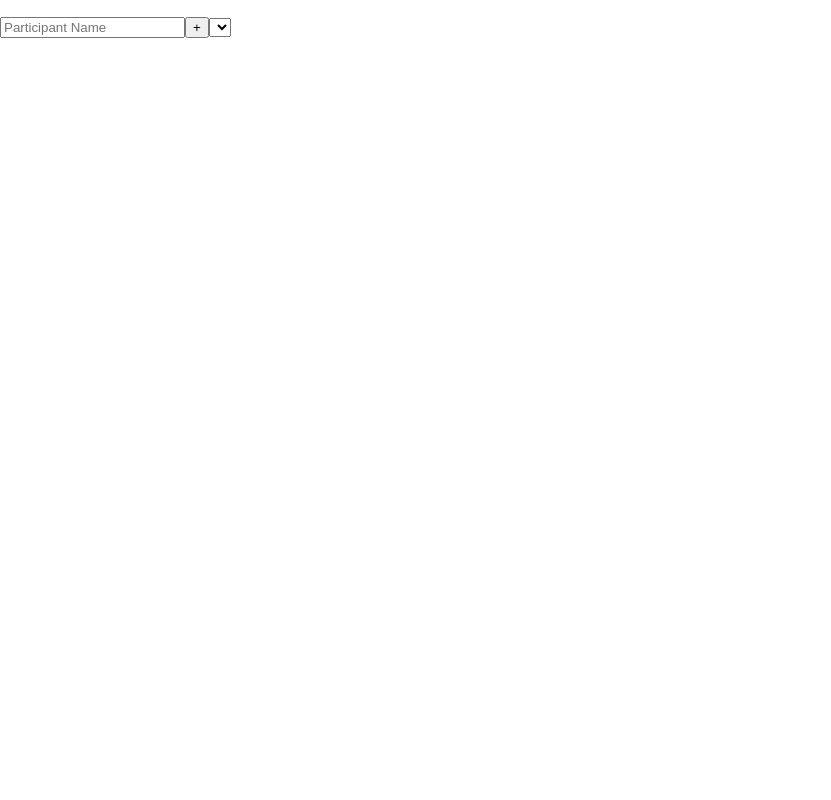
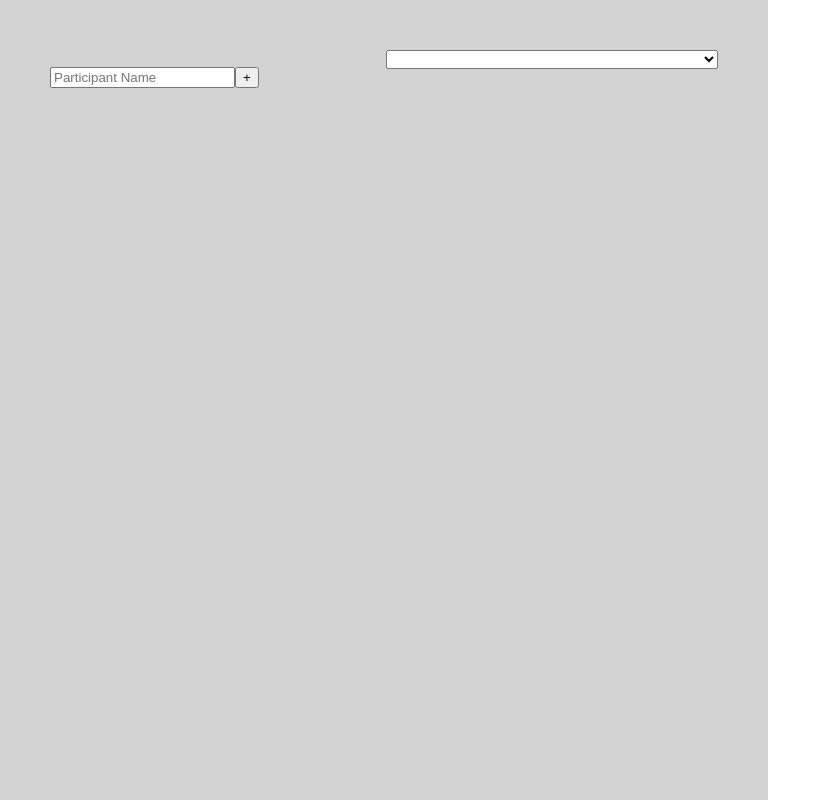
Before and after one commit to sleepypikachu/team-splitter, a Next.js app: page / in a window 1280 px wide. Shown: the whole page, without its empty margins (0-831 px from the left). Built offline with nearby package versions, Linux system fonts and the light colour scheme.

Commit message:
start styling

```diff
--- a/components/addParticipant.js
+++ b/components/addParticipant.js
@@ -1,5 +1,6 @@
 import React from "react";
-import {useRef} from 'react'
+import {useRef} from 'react';
+import styles from '../styles/Generator.module.scss';
 
 const AddParticipant = ({ addParticipant }) => {
     const inputEl = useRef(null);
@@ -18,10 +19,10 @@ const AddParticipant = ({ addParticipant }) => {
     };
 
   return (
-    <>
+    <div className={styles.addParticipant}>
       <input onKeyDown={handleEnterClick} ref={inputEl} placeholder="Participant Name" type="text"></input>
       <button onClick={handleClick}>+</button>
-    </>
+    </div>
   );
 };
 
--- a/components/generator.js
+++ b/components/generator.js
@@ -6,6 +6,7 @@ import TeamsArea from './teamsArea'
 import split from '../lib/splittingLogic'
 import Link from 'next/link'
 
+import styles from '../styles/Generator.module.scss'
 
 const Generator = () => {
     const [participants, setParticipants] = useState([]);
@@ -23,14 +24,14 @@ const Generator = () => {
     const encodedTeams = encodeURIComponent(JSON.stringify(splitTeams));
 
     return (
-    <>
+    <div className={styles.generator}>
+        <div className={styles.participantsArea}>
             <ParticipantsBox participants={participants} removeParticipant={removeParticipant}/>
             <AddParticipant addParticipant={addParticipant}/>
-        <TeamsArea teams={teams} setTeams={setTeams} numOfParticipants={participants.length}/>
             {
                 teams.length > 1 &&
                 <Link
-                className="button"
+                    className={styles.shareButton}
                     href={{
                         pathname: '/share',
                         query: { teams: encodedTeams },
@@ -38,7 +39,11 @@ const Generator = () => {
                     share
                 </Link>
             }
-    </>
+        </div>
+        <div className={styles.teamsArea}>
+            <TeamsArea teams={teams} setTeams={setTeams} numOfParticipants={participants.length}/>
+        </div>
+    </div>
     )}
 
 export default Generator;
--- a/components/participantRow.js
+++ b/components/participantRow.js
@@ -7,10 +7,10 @@ const ParticipantRow = ({participant, removeParticipant}) => {
     }
 
     return (
-        <>
-            <li>{participant}</li>
-            <button onClick={handleClick}>-</button>
-        </>
+        <li>
+            {participant}
+            <div onClick={handleClick}>-</div>
+        </li>
     )
 
 }
--- a/components/participantsBox.js
+++ b/components/participantsBox.js
@@ -1,5 +1,6 @@
 import React from 'react';
 import ParticipantRow from './participantRow';
+import styles from '../styles/Generator.module.scss';
 
 const ParticipantsBox = ({participants, removeParticipant}) => {
 
@@ -11,7 +12,7 @@ const ParticipantsBox = ({participants, removeParticipant}) => {
     });
 
     return (
-        <ul>
+        <ul className={styles.participantsList}>
             {participantElements}
         </ul>
     )
--- a/package.json
+++ b/package.json
@@ -10,6 +10,7 @@
   "dependencies": {
     "next": "10.0.9",
     "react": "17.0.2",
-    "react-dom": "17.0.2"
+    "react-dom": "17.0.2",
+    "sass": "~1.32.8"
   }
 }
--- a/pages/share.js
+++ b/pages/share.js
@@ -5,7 +5,6 @@ export default function SharePage({teams}) {
 }
 
 export async function getServerSideProps(context) {
-    console.log(context)
     const teamQueryParam = context.query.teams;
 
     if (!teamQueryParam) {
--- /dev/null
+++ b/styles/Generator.module.scss
@@ -0,0 +1,69 @@
+.generator {
+    display: flex;
+    padding: 3em;
+    width: 60%;
+    height: 100vh;
+    > * {
+        display: flex;
+        flex-direction: column;
+        width: 50%;
+        padding: 2px;
+    }
+
+    background-color: lightgray;
+}
+
+.participantsArea {
+}
+
+.teamsArea {
+}
+
+.participantsList {
+    list-style-type: none;
+    padding-left: 0;
+    // padding: 1em 2em;
+    background-color: white;
+    margin-top: 0;
+    border-radius: 8px;
+    > li {
+        display: flex;
+        align-items: center;
+        width: 100%;
+        justify-content: space-between;
+        padding: 0 1em;
+        > div {
+            cursor: pointer;
+            font-weight: bolder;
+            font-size: 200%;
+            color: red;
+        }
+    }
+
+    > li:nth-child(even) {
+        background-color: #EEEEEE;
+    }
+
+    > li:last-child {
+        border-bottom-left-radius: 8px;
+        border-bottom-right-radius: 8px;
+    }
+}
+
+.addParticipant {
+
+}
+
+.shareButton {
+    > a {
+        font: bold 11px Arial;
+        text-decoration: none;
+        background-color: #EEEEEE;
+        color: green;
+        padding: 6px 12px 12px 12px;
+        border-top: 1px solid #CCCCCC;
+        border-right: 1px solid #333333;
+        border-bottom: 1px solid #333333;
+        border-left: 1px solid #CCCCCC;
+    }
+  }
--- a/styles/globals.css
+++ b/styles/globals.css
@@ -28,15 +28,3 @@ border: 2px solid #4F5D75;
   color: #2D3142;
   background: #BFC0C0;
 }
-
-.button {
-  font: bold 11px Arial;
-  text-decoration: none;
-  background-color: #EEEEEE;
-  color: #333333;
-  padding: 2px 6px 2px 6px;
-  border-top: 1px solid #CCCCCC;
-  border-right: 1px solid #333333;
-  border-bottom: 1px solid #333333;
-  border-left: 1px solid #CCCCCC;
-}
```
Also changed, not shown: 1 other file (tests, documents, lock files or other folders). Lines whose indentation alone changed are shown as unchanged.
